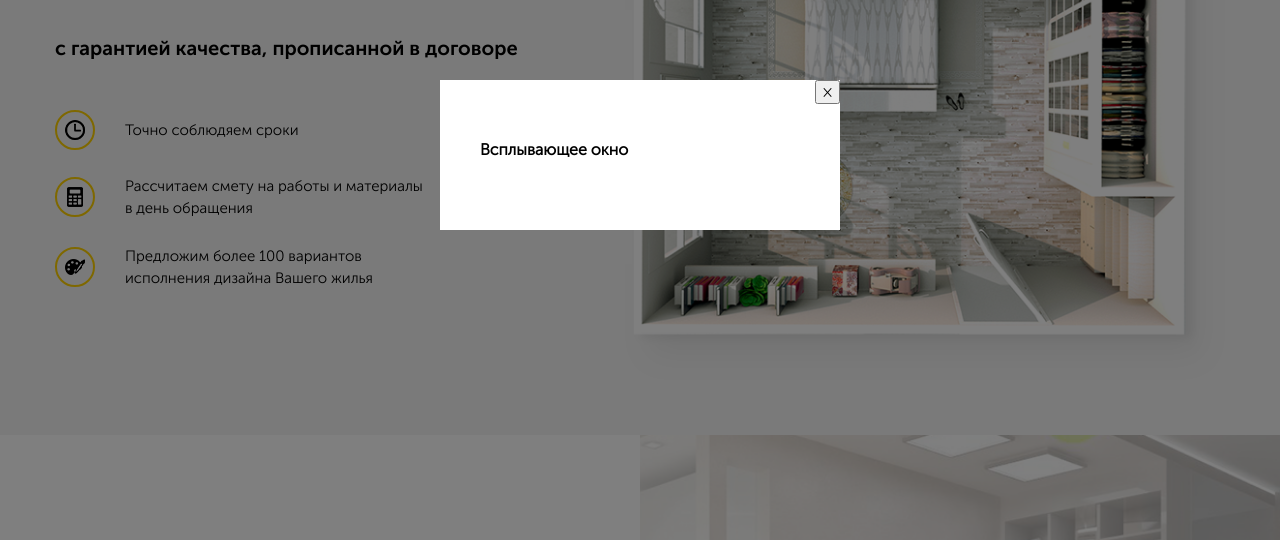
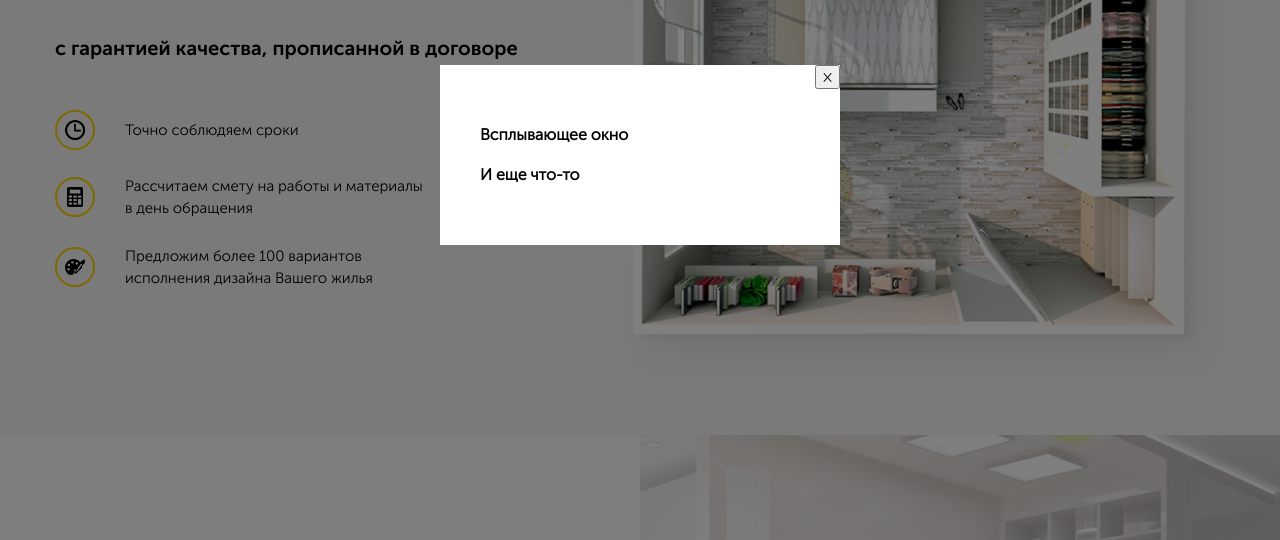
Before and after one commit to Kasper-developer/-, a plain HTML site: page index.html in a window 1280 px wide. Both pictures are taken after a click on the button "Перезвоните мне". Shown: the part 245-785 px from the top of the page. Drawn offline with Linux system fonts and the light colour scheme.

Commit message:
Исправлены баги с модальным окном

```diff
--- a/index.html
+++ b/index.html
@@ -119,6 +119,7 @@
 		<div class="modal-dialog">
 			<button class="modal-dialog__close" id="close">&times;</button>
 			<h4 class="modal-dialog__title">Всплывающее окно</h4>
+			<h4 class="modal-dialog__title">И еще что-то</h4>
 		</div>
 		<!-- /.modal-dialog -->
 	</div>
--- a/js/main.js
+++ b/js/main.js
@@ -8,4 +8,4 @@ button.addEventListener('click', function() {
 
 close.addEventListener('click', function() {
 	modal.classList.remove('modal_active');
-});
+})
--- a/src/sass/_modal.sass
+++ b/src/sass/_modal.sass
@@ -13,7 +13,7 @@
 		margin: auto
 		max-width: 400px
 		width: 90%
-		min-height: 150px
+		min-height: 155px
 		background-color: #fff
 		padding: 40px
 		&__close
```
Also changed, not shown: css/style.css, 1 other file.
